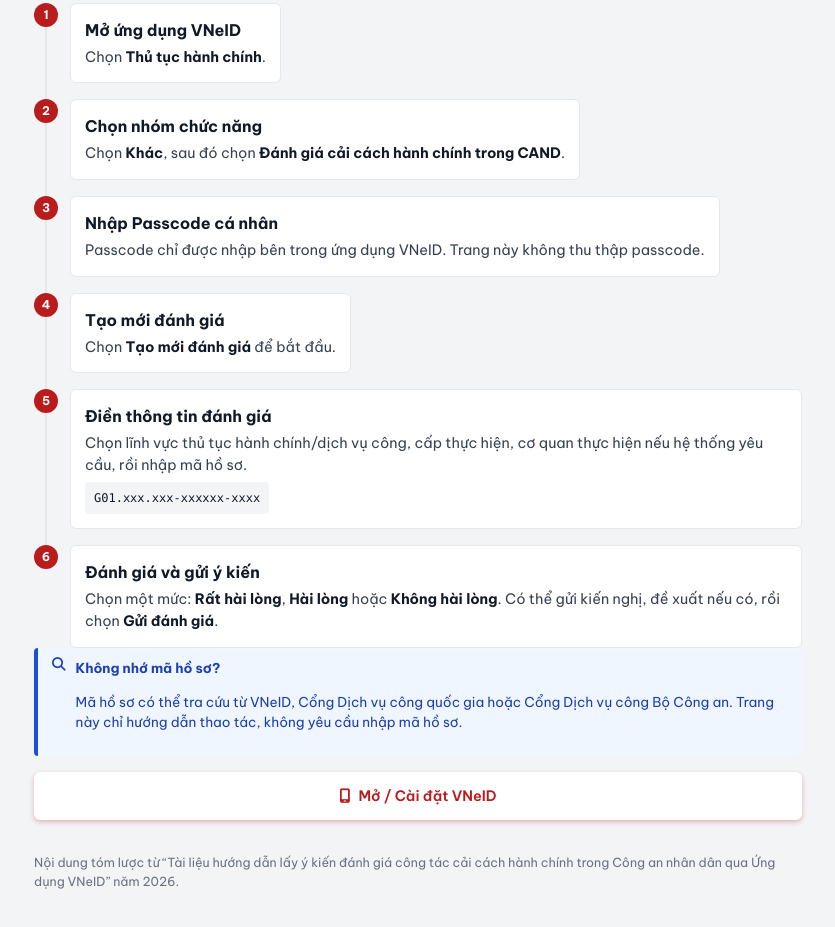
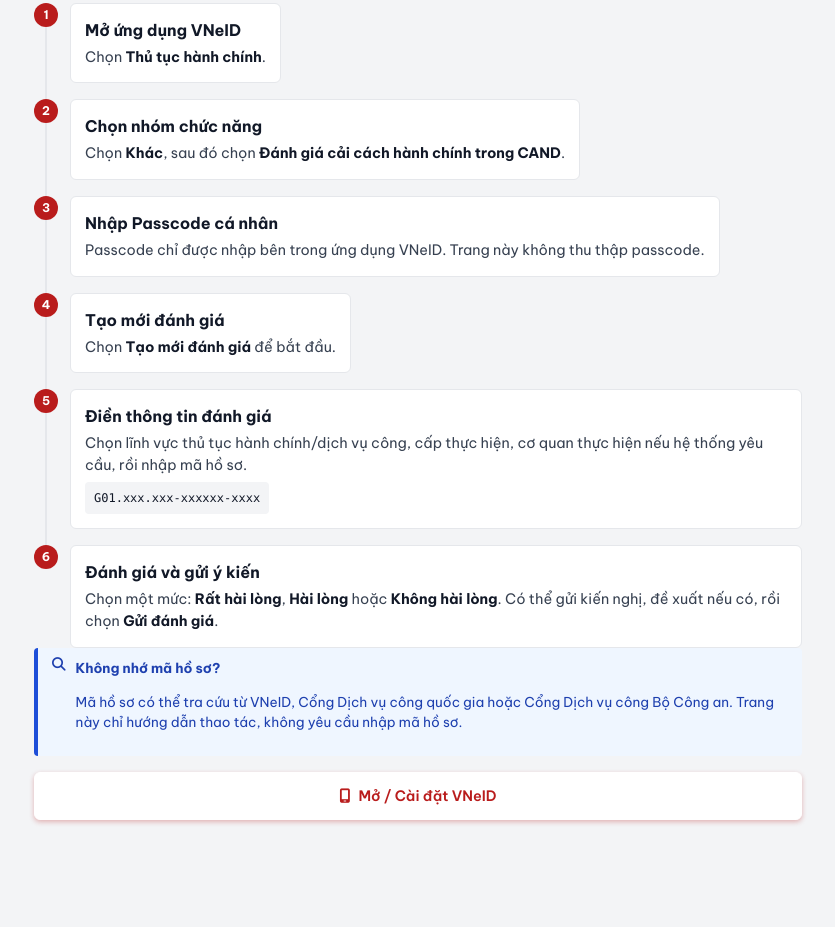
Before and after one commit to vi-phuong-158/capphutho, a website: page modules/vneid-danh-gia-cchc.html in a window 1280 px wide. Shown: the part 669-1596 px from the top of the page, without its empty margins (222-1057 px from the left). After the commit the page ends 1561 px from the top, so only its background shows below. Drawn offline with Linux system fonts and the light colour scheme.

Commit message:
fix(vneid): remove source note from guide

```diff
--- a/modules/vneid-danh-gia-cchc.html
+++ b/modules/vneid-danh-gia-cchc.html
@@ -87,7 +87,6 @@
             <i class="fa-solid fa-mobile-screen" aria-hidden="true"></i> Mở / Cài đặt VNeID
         </button>
         <p class="vneid-launch-status" data-vneid-launch-status role="status" aria-live="polite"></p>
-        <p class="guide-source-note">Nội dung tóm lược từ “Tài liệu hướng dẫn lấy ý kiến đánh giá công tác cải cách hành chính trong Công an nhân dân qua Ứng dụng VNeID” năm 2026.</p>
     </main>
 
     <script src="../js/vneid-app-launch.js"></script>
```
